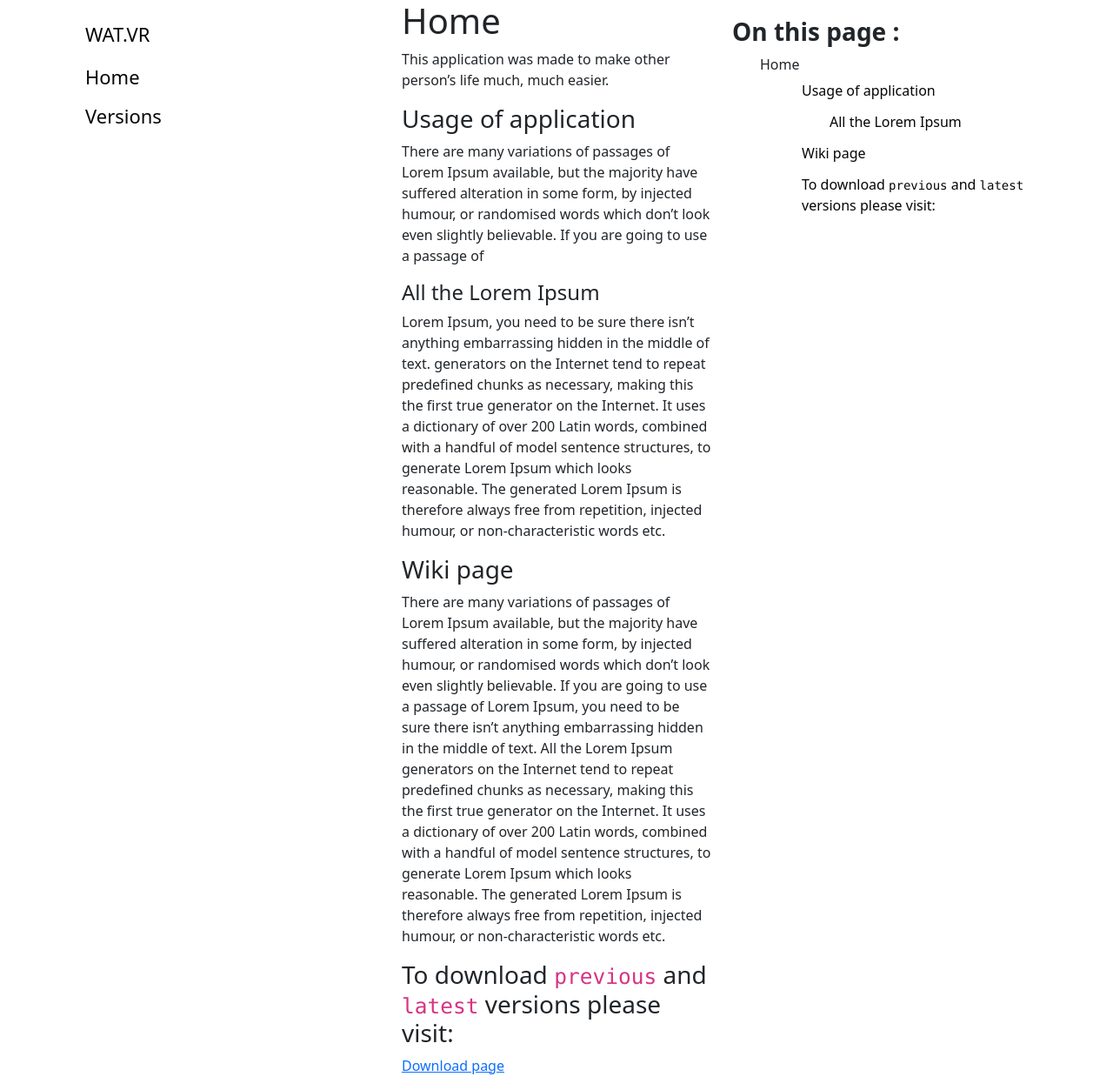
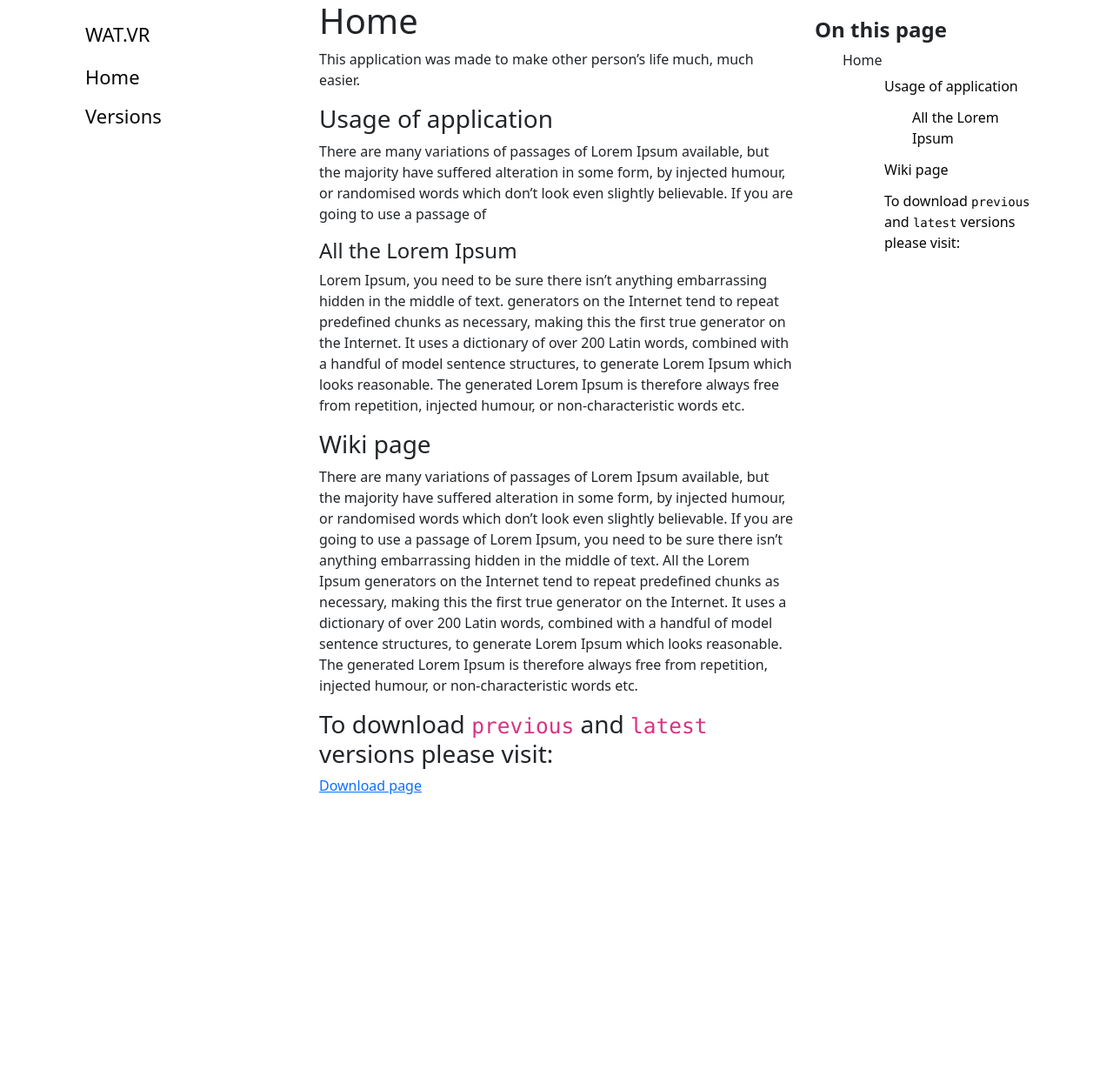
Before and after one commit to zozobalogh0817/zocs, a Jekyll site: the page built from home.md, in a window 1280 px wide. Shown: the whole page at 87% size. Built offline with Jekyll 4.4.1, drawn with Linux system fonts in a browser that asks for light colours; after the commit the page ends 931 px from its top, so only the background shows below that.

```diff
--- a/_includes/tocMenu.html
+++ b/_includes/tocMenu.html
@@ -1,6 +1,6 @@
 {% if page.options.toc %}
 <div class="toc_content_sidenav">
-    <h3><b>On this page :</b></h3>
+    <h4><b>On this page</b></h4>
     {% include toc.html html=content %}
 </div>
 {% endif %}
--- a/_layouts/default.html
+++ b/_layouts/default.html
@@ -20,7 +20,7 @@
             {% include menu.html %}
         </div>
 
-        <div class="col-8 col-md">
+        <div class="col-6">
             {{ content }}
         </div>
 
```
